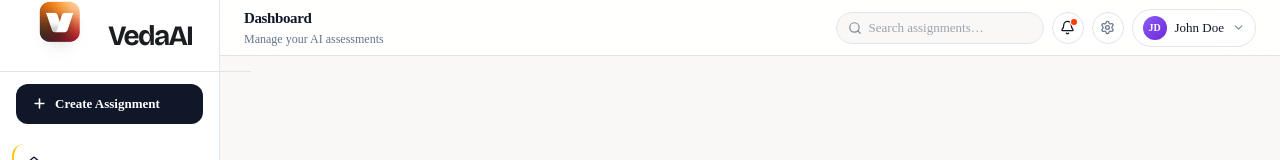
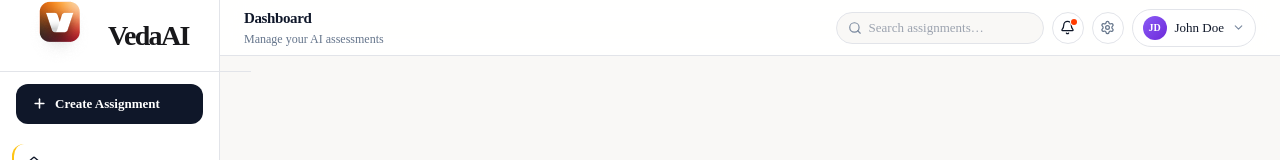
Before and after one commit to prxshant07/VedaAi, a Next.js app in the folder frontend/: page / in a window 1280 px wide. Shown: the top 160 px of the page. Built offline with nearby package versions, Linux system fonts and the light colour scheme; no server answers.

Commit message:
alligning logo text in sidebar

```diff
--- a/frontend/src/components/layout/sidebar.tsx
+++ b/frontend/src/components/layout/sidebar.tsx
@@ -49,7 +49,7 @@ export function Sidebar() {
             className="[w-40] [h-40] [rounded-15px] object-contain"
             />
 
-            <span className="font-['Bricolage_Grotesque'] text-[28px] font-bold leading-[20px] tracking-[-0.06em] text-[#1B1D21]">
+            <span className="text-[28px] font-bold tracking-[-0.06em] text-zinc-900">
             VedaAI
             </span>
           </div>
```
